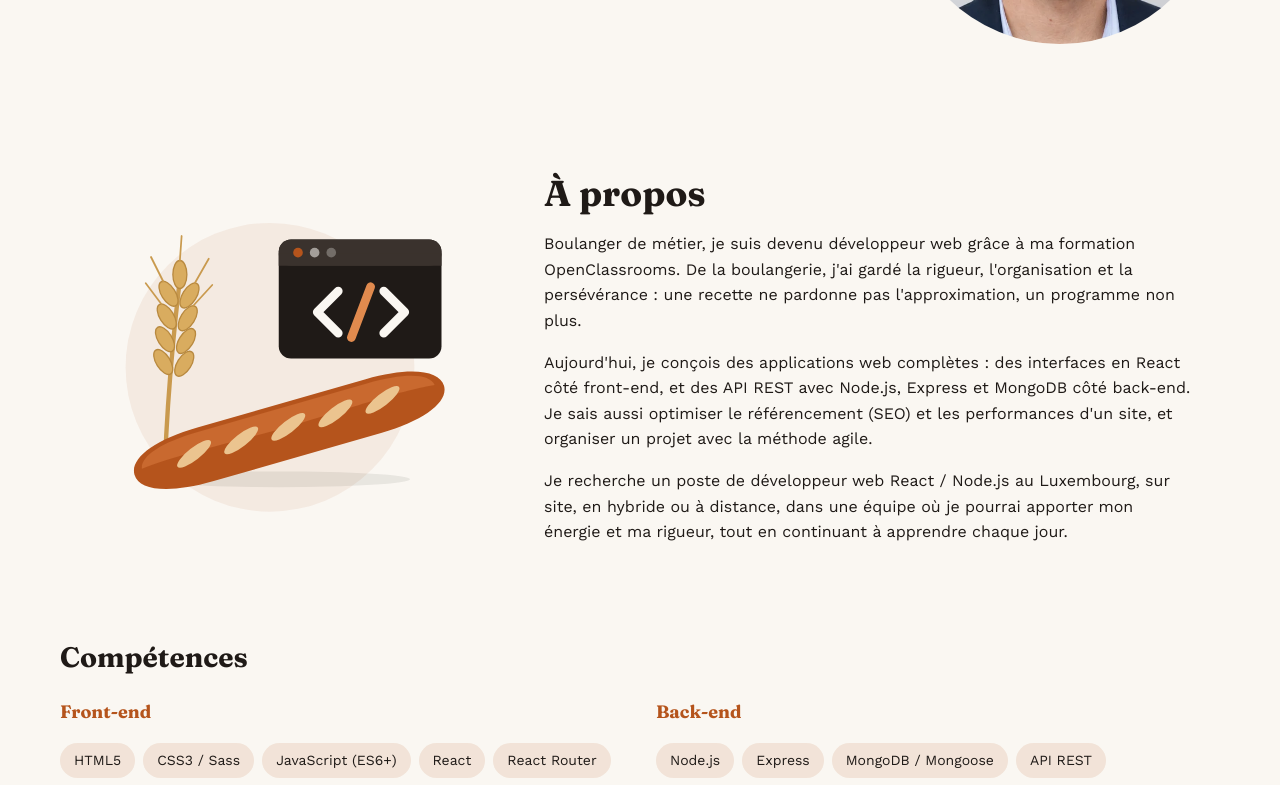
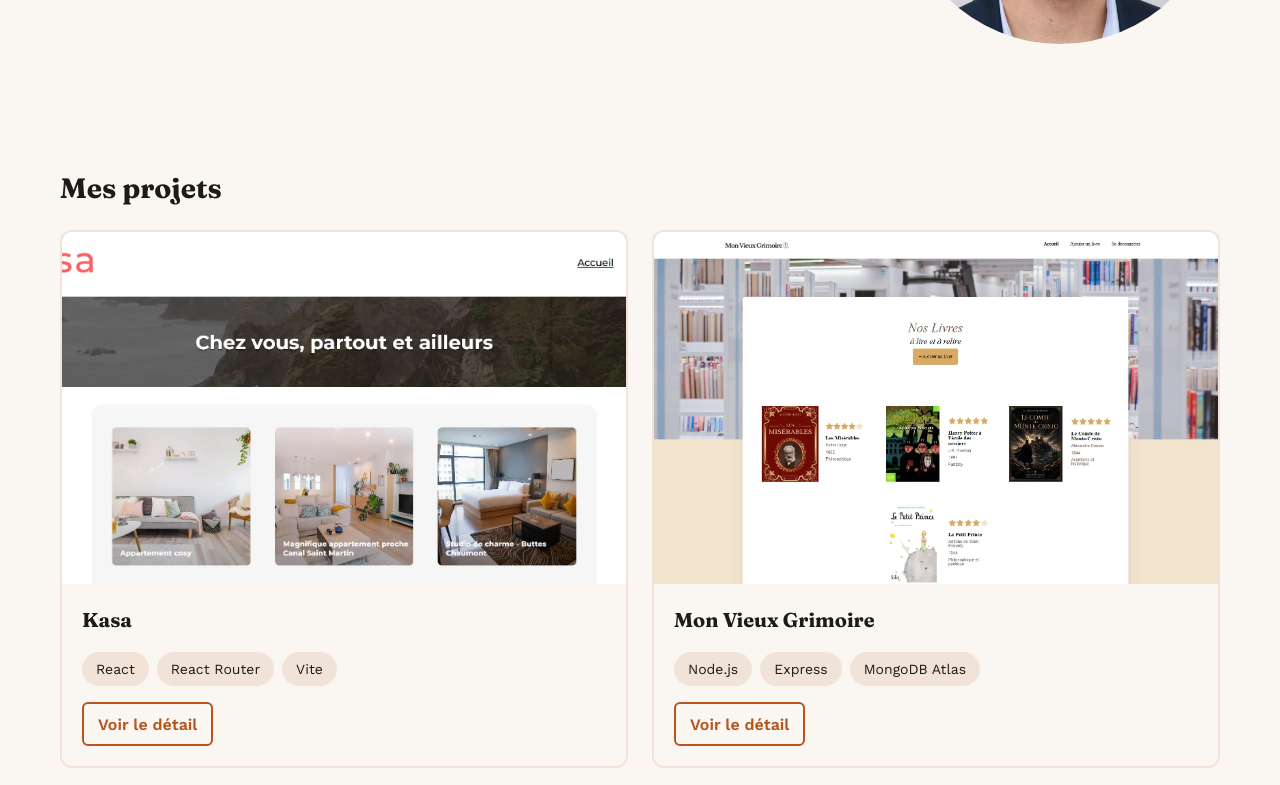
Before and after one commit to Alzorath57/portfolio, a React (Vite) app: page / in a window 1280 px wide. Shown: the part 420-1205 px from the top of the page. Built offline with nearby package versions, Linux system fonts and the light colour scheme.

Commit message:
feat: ajout de la section projets et des cartes

```diff
--- a/src/App.jsx
+++ b/src/App.jsx
@@ -2,6 +2,7 @@ import Header from "./components/Header/Header.jsx";
 import Hero from "./components/Hero/Hero.jsx";
 import About from "./components/About/About.jsx";
 import Skills from "./components/Skills/Skills.jsx";
+import Projects from "./components/Projects/Projects.jsx";
 
 function App() {
   return (
@@ -9,8 +10,9 @@ function App() {
       <Header />
       <main>
         <Hero />
+        <Projects />
+        <Skills />
         <About />
-        <Skills />
       </main>
     </>
   );
--- /dev/null
+++ b/src/components/ProjectCard/ProjectCard.jsx
@@ -0,0 +1,28 @@
+import "./ProjectCard.scss";
+
+function ProjectCard({ project }) {
+  return (
+    <article className="project-card">
+      <img
+        className="project-card__image"
+        src={project.cover}
+        alt={`Aperçu du site ${project.title}`}
+      />
+      <div className="project-card__body">
+        <h3 className="project-card__title">{project.title}</h3>
+        <ul className="project-card__tags">
+          {project.technologies.slice(0, 3).map((tech) => (
+            <li className="project-card__tag" key={tech}>
+              {tech}
+            </li>
+          ))}
+        </ul>
+        <button className="project-card__button" type="button">
+          Voir le détail
+        </button>
+      </div>
+    </article>
+  );
+}
+
+export default ProjectCard;
--- /dev/null
+++ b/src/components/ProjectCard/ProjectCard.scss
@@ -0,0 +1,68 @@
+@use "sass:color";
+@use "../../styles/variables";
+
+.project-card {
+  display: flex;
+  flex-direction: column;
+  border: 2px solid color.change(variables.$color-accent, $alpha: 0.12);
+  border-radius: 0.75rem;
+  overflow: hidden;
+
+  &__image {
+    display: block;
+    width: 100%;
+    height: auto;
+    aspect-ratio: 16 / 10;
+    object-fit: cover;
+  }
+
+  &__body {
+    display: flex;
+    flex-direction: column;
+    padding: 1.25rem;
+    gap: 1rem;
+    flex-grow: 1;
+  }
+
+  &__title {
+    margin: 0;
+    font-size: 1.25rem;
+  }
+
+  &__tags {
+    display: flex;
+    flex-wrap: wrap;
+    gap: 0.5rem;
+    margin: 0;
+    padding: 0;
+    list-style: none;
+  }
+
+  &__tag {
+    padding: 0.375rem 0.875rem;
+    background: color.change(variables.$color-accent, $alpha: 0.12);
+    font-size: 0.875rem;
+    border-radius: 999px;
+  }
+
+  &__button {
+    display: inline-flex;
+    align-self: flex-start;
+    align-items: center;
+    min-height: 44px;
+    border-radius: 0.375rem;
+    border: 2px solid variables.$color-accent;
+    margin-top: auto;
+    padding: 0.375rem 0.875rem;
+    cursor: pointer;
+    font: inherit;
+    font-weight: 600;
+    background: transparent;
+    color: variables.$color-accent;
+
+    &:hover,
+    &:focus-visible {
+      opacity: 80%;
+    }
+  }
+}
--- /dev/null
+++ b/src/components/Projects/Projects.jsx
@@ -0,0 +1,18 @@
+import projects from "../../data/projects";
+import ProjectCard from "../ProjectCard/ProjectCard";
+import "./Projects.scss";
+
+function Projects() {
+  return (
+    <section className="projects" id="projets">
+      <h2 className="projects__title">Mes projets</h2>
+      <div className="projects__grid">
+        {projects.map((project) => (
+          <ProjectCard key={project.id} project={project} />
+        ))}
+      </div>
+    </section>
+  );
+}
+
+export default Projects;
--- /dev/null
+++ b/src/components/Projects/Projects.scss
@@ -0,0 +1,34 @@
+@use "../../styles/variables";
+
+.projects {
+  display: flex;
+  flex-direction: column;
+  gap: 1.5rem;
+  padding: 3rem 1.25rem;
+
+  &__title {
+    font-family: variables.$font-heading;
+    font-size: 1.75rem;
+    line-height: 1.2;
+    margin: 0;
+  }
+
+  &__grid {
+    display: grid;
+    gap: 1.5rem;
+    grid-template-columns: 1fr;
+  }
+}
+
+@media (min-width: variables.$breakpoint-tablet) {
+  .projects__grid {
+    grid-template-columns: repeat(2, 1fr);
+  }
+}
+
+@media (min-width: variables.$breakpoint-desktop) {
+  .projects {
+    max-width: 1200px;
+    margin: 0 auto;
+  }
+}
```
